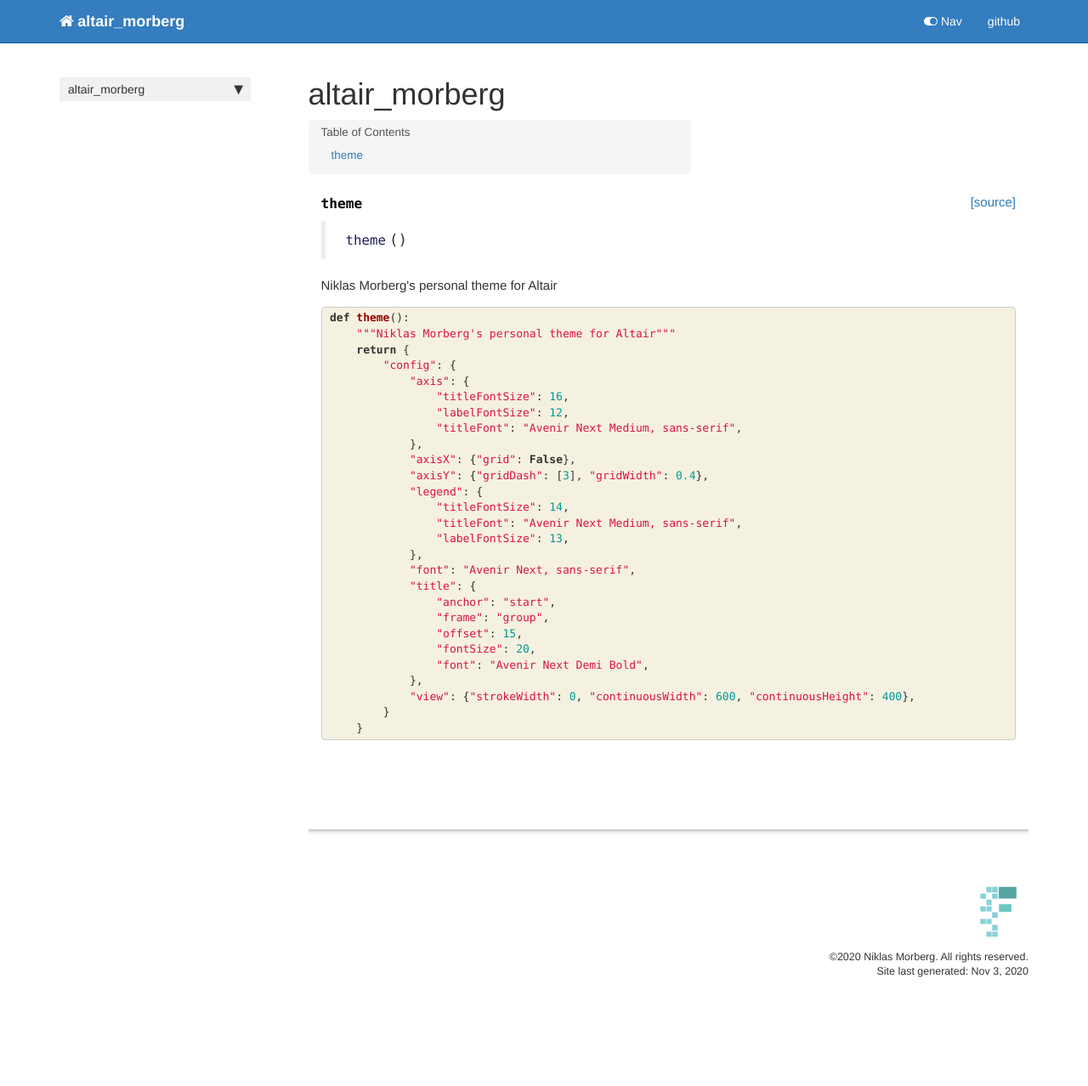
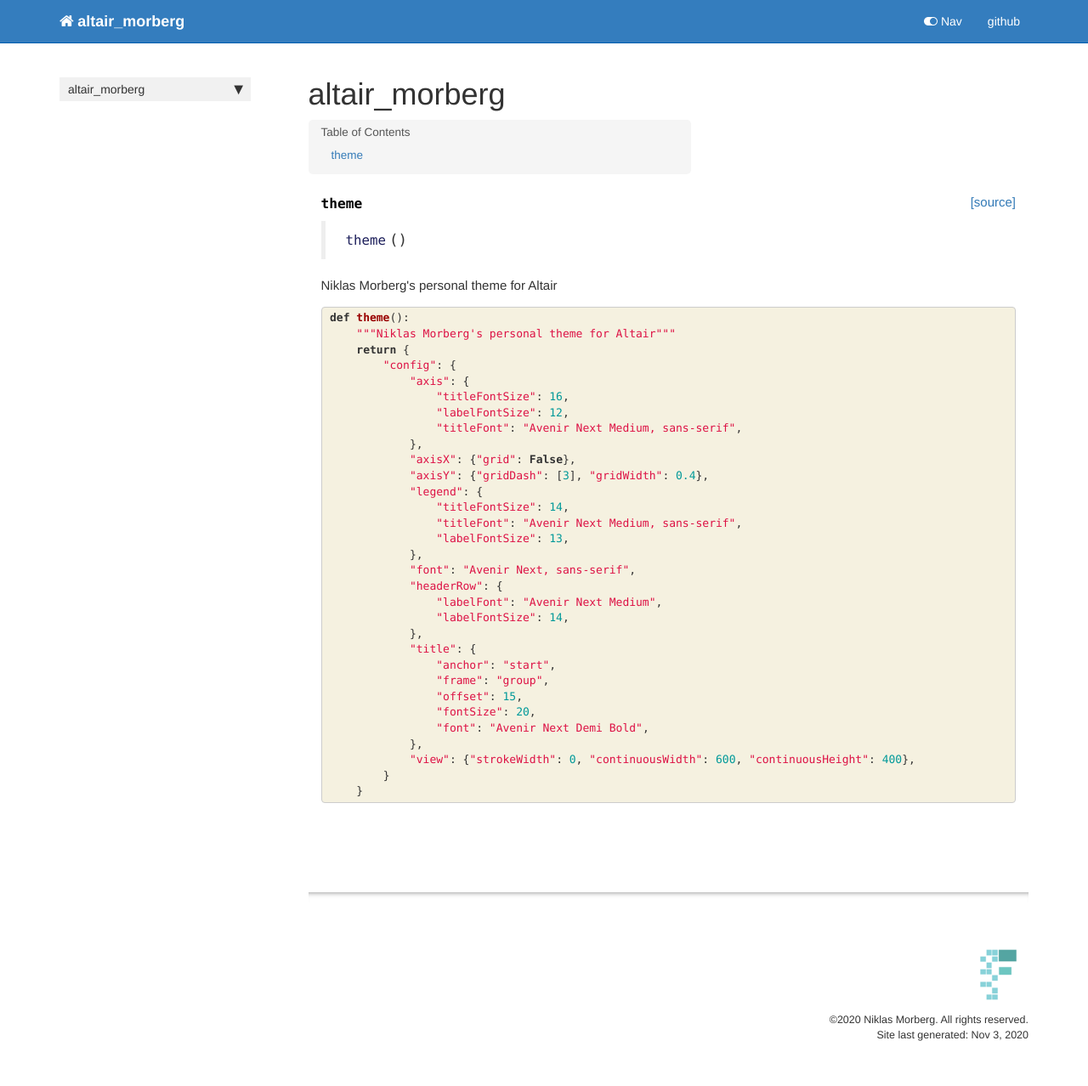
Before and after one commit to morberg/altair_morberg, a Jekyll site: the page built from docs/core.html, in a window 1280 px wide. Shown: the whole page at 85% size. Built offline with Jekyll 4.4.1, drawn with Linux system fonts in a browser that asks for light colours; nearby versions of some CDN libraries; comment, search, counter and statistics services are not loaded; before the commit the page ends 1203 px from its top, so only the background shows below that.

Commit message:
Add styling for row header

```diff
--- a/altair_morberg/core.py
+++ b/altair_morberg/core.py
@@ -20,6 +20,10 @@
                 "labelFontSize": 13,
             },
             "font": "Avenir Next, sans-serif",
+            "headerRow": {
+                "labelFont": "Avenir Next Medium",
+                "labelFontSize": 14,
+            },
             "title": {
                 "anchor": "start",
                 "frame": "group",
--- a/docs/core.html
+++ b/docs/core.html
@@ -78,6 +78,10 @@
                 <span class="s2">&quot;labelFontSize&quot;</span><span class="p">:</span> <span class="mi">13</span><span class="p">,</span>
             <span class="p">},</span>
             <span class="s2">&quot;font&quot;</span><span class="p">:</span> <span class="s2">&quot;Avenir Next, sans-serif&quot;</span><span class="p">,</span>
+            <span class="s2">&quot;headerRow&quot;</span><span class="p">:</span> <span class="p">{</span>
+                <span class="s2">&quot;labelFont&quot;</span><span class="p">:</span> <span class="s2">&quot;Avenir Next Medium&quot;</span><span class="p">,</span>
+                <span class="s2">&quot;labelFontSize&quot;</span><span class="p">:</span> <span class="mi">14</span><span class="p">,</span>
+            <span class="p">},</span>
             <span class="s2">&quot;title&quot;</span><span class="p">:</span> <span class="p">{</span>
                 <span class="s2">&quot;anchor&quot;</span><span class="p">:</span> <span class="s2">&quot;start&quot;</span><span class="p">,</span>
                 <span class="s2">&quot;frame&quot;</span><span class="p">:</span> <span class="s2">&quot;group&quot;</span><span class="p">,</span>
```
Also changed, not shown: 1 other file.
